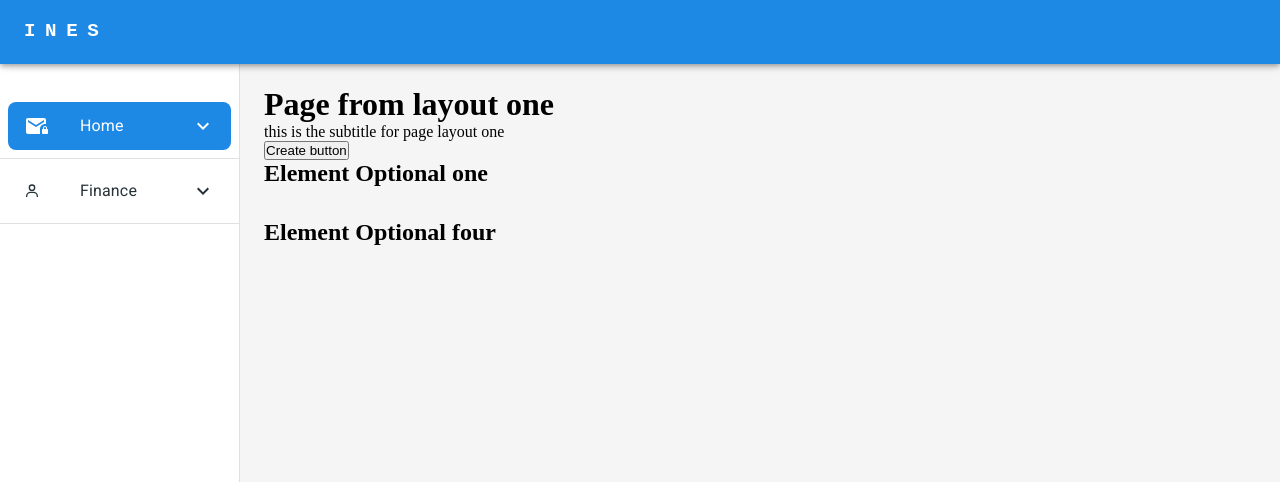
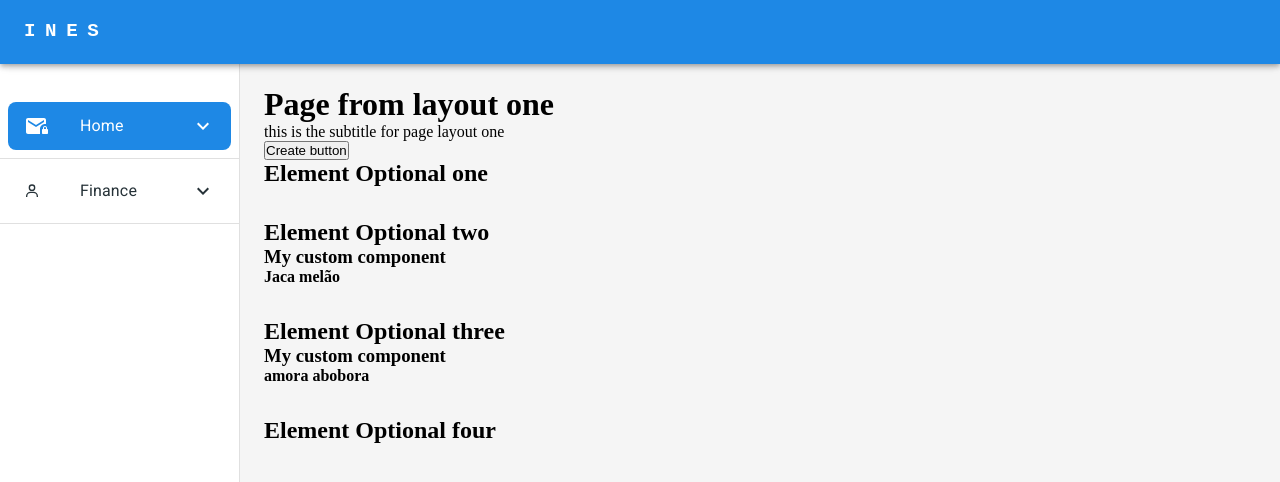
Before and after one commit to ines-erp/react-frontend, a React (Vite) app: page /home in a window 1280 px wide. Shown: the top 482 px of the page. Built offline with nearby package versions, Linux system fonts and the light colour scheme.

Commit message:
wip:Poc show components

```diff
--- a/src/pages/home/index.jsx
+++ b/src/pages/home/index.jsx
@@ -19,9 +19,13 @@ const dataLayoutOne = {
         "optional2": {
             children: [
                 React.createElement(MyComponent, {customTitle: "Jaca melão"})
-            ], isVisible: false, "title": "Optional two"
+            ], isVisible: true, "title": "Optional two"
         },
-        "optional3": {children: [], isVisible: false, "title": "Optional three"},
+        "optional3": {
+            children: [<MyComponent customTitle="amora abobora"/>],
+            isVisible: true,
+            "title": "Optional three"
+        },
         "optional4": {children: [], isVisible: true, "title": "Optional four"}
     },
     'createFunction': () => {
```
